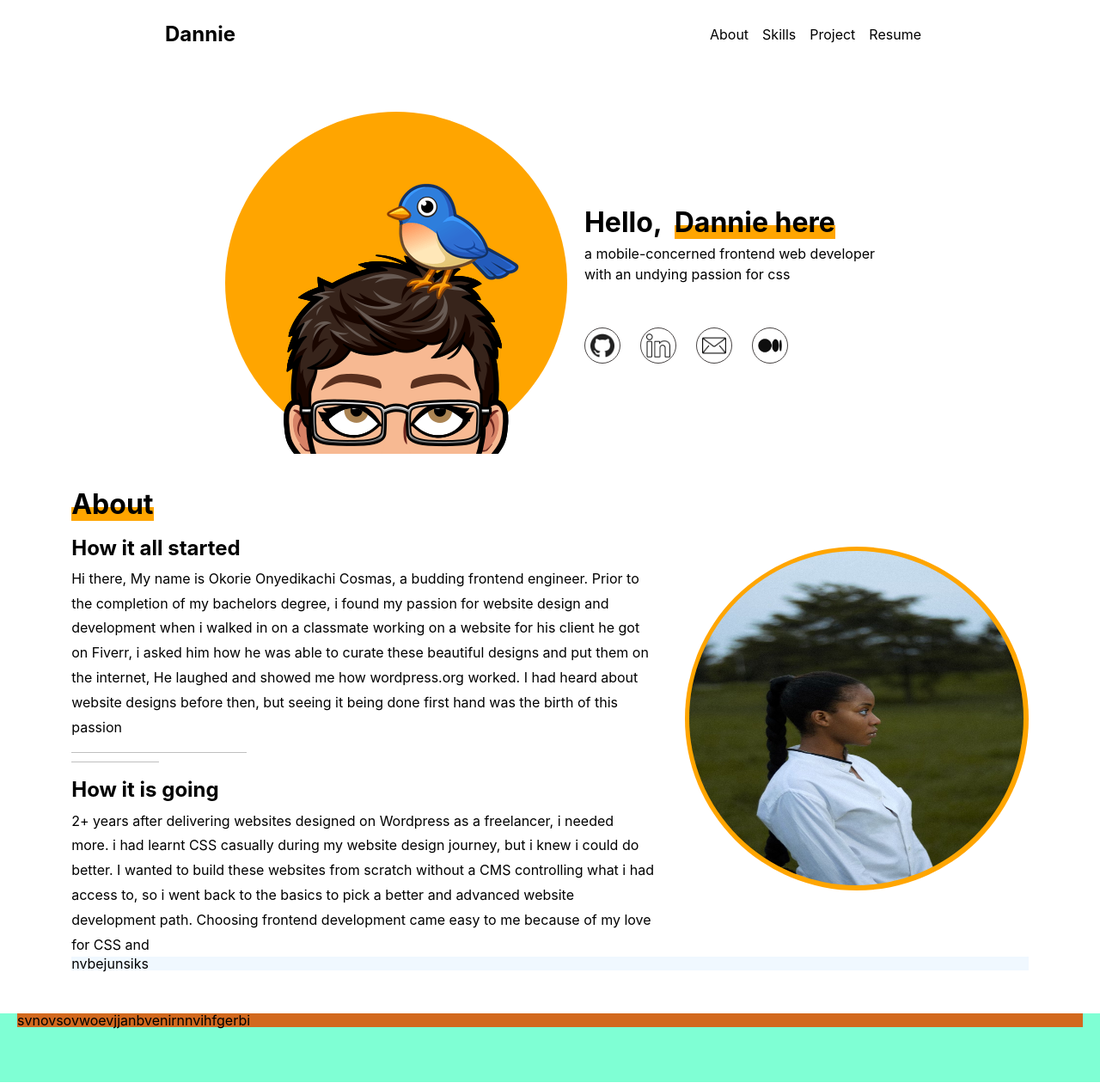
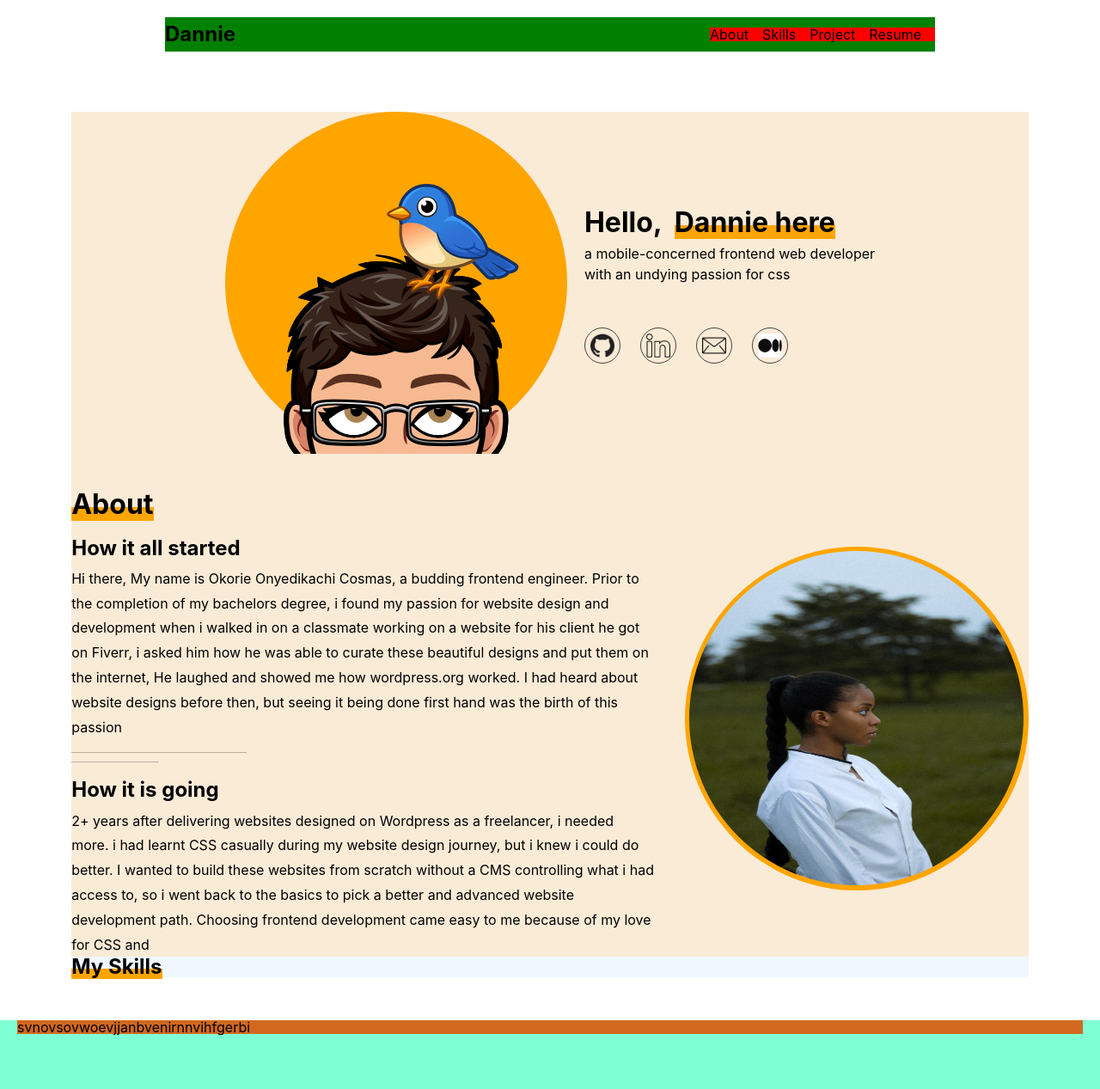
Before and after one commit to okorieonyedikachi/Portfolio-website-, a React (Vite) app: page / in a window 1280 px wide. Shown: the whole page at 86% size. Built offline with nearby package versions, Linux system fonts and the light colour scheme.

Commit message:
Hamburger menu- Toggling and display fixed.

```diff
--- a/package.json
+++ b/package.json
@@ -10,6 +10,7 @@
     "preview": "vite preview"
   },
   "dependencies": {
+    "hamburger-react": "^2.5.0",
     "react": "^18.2.0",
     "react-dom": "^18.2.0"
   },
--- a/src/Components/Body/Body.jsx
+++ b/src/Components/Body/Body.jsx
@@ -5,6 +5,7 @@ import Linked from '../../assets/linkedin.png'
 import Mail from '../../assets/mail.png'
 import Medium from '../../assets/medium.png'
 import Myphoto from '../../assets/myphoto.jpg'
+
 
 function Body() {
     return (
@@ -81,7 +82,9 @@ function Body() {
                     </div>
                 </div>
                 {/* Section3 Starts here */}
-                <div className='section3'>nvbejunsiks</div>
+                <div className='section3'>
+                    <h2><u>My Skills</u></h2>
+                </div>
             </div>
 
         </div>
--- a/src/Components/Body/bodyStyle.css
+++ b/src/Components/Body/bodyStyle.css
@@ -67,7 +67,7 @@
     flex-direction: column;
     align-items: center;
     justify-content: center;
-    /* background-color: antiquewhite; */
+    background-color: antiquewhite;
 }
 
 .section1 {
--- a/src/Components/Header/Header.jsx
+++ b/src/Components/Header/Header.jsx
@@ -1,6 +1,15 @@
+import { useState } from 'react';
 import './headerStyle.css'
+import Hamburger from 'hamburger-react'
 
 function Header() {
+
+    const  {isOpen, setIsOpen} = useState(false);
+
+    const toggleMenu = () => {
+        setIsOpen(!isOpen)
+    }
+
     return (
         <div className="header-container">
             <header>
@@ -8,13 +17,19 @@ function Header() {
                     <h2>Dannie</h2>
                 </div>
                 <div className='header-right'>
-                    <nav className='nav-menu'>
+                    <nav className={`nav-menu ${isOpen ? 'open' : ''}`}>
                         <ul className='nav-list'>
                             <li className='list'>About</li>
                             <li className='list'>Skills</li>
                             <li className='list'>Project</li>
                             <li className='list'>Resume</li>
                         </ul>
+                        <div className='hamburger'>
+                            <Hamburger
+                                toggled={isOpen} onToggle={toggleMenu}
+                            />
+                        </div>
+
                     </nav>
                 </div>
             </header>
--- a/src/Components/Header/headerStyle.css
+++ b/src/Components/Header/headerStyle.css
@@ -8,9 +8,17 @@
     header {
         justify-content: space-between;
     }
-    .nav-menu{
-        display: none;
+    .nav-list{
+        display: none !important ;
     }
+    .hamburger {
+       display: block;
+       margin-top: 10px;
+    }
+    .hamburger-react {
+        display: flex;
+      }
+
 }
 
 .header-container {
@@ -32,6 +40,7 @@ header {
     margin: 0px 15%;
     /* background-color: red; */
     justify-content: space-between;
+    background-color: green;
 }
 
 .header-left {
@@ -44,6 +53,14 @@ header {
     /* background-color: aqua; */
     display: flex;
     align-items: center;
+}
+
+.nav-menu {
+    display: flex;
+    background-color: red;
+    align-items: center;
+    /* flex-direction: ${({isOpen}) => (isOpen ? 'column' : 'row')}; */
+
 }
 
 .nav-list {
@@ -70,3 +87,7 @@ header {
   .nav-list > li:hover::after {
     width: 100%;
   }
+
+  .hamburger {
+    display: none;
+  }
```
Also changed, not shown: 1 other file (tests, documents, lock files or other folders).
